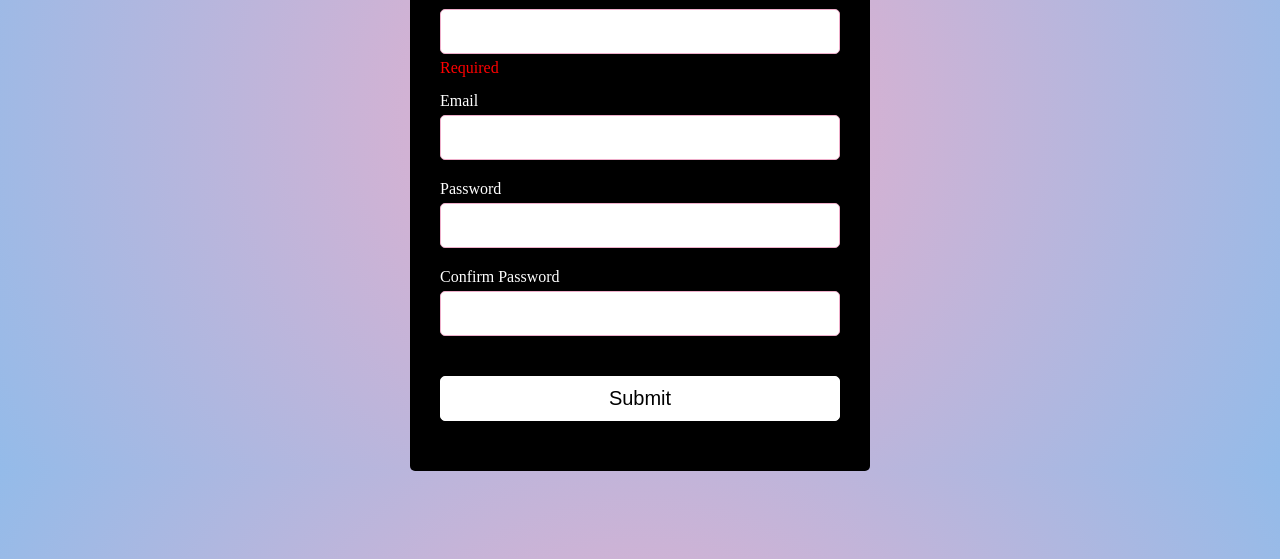
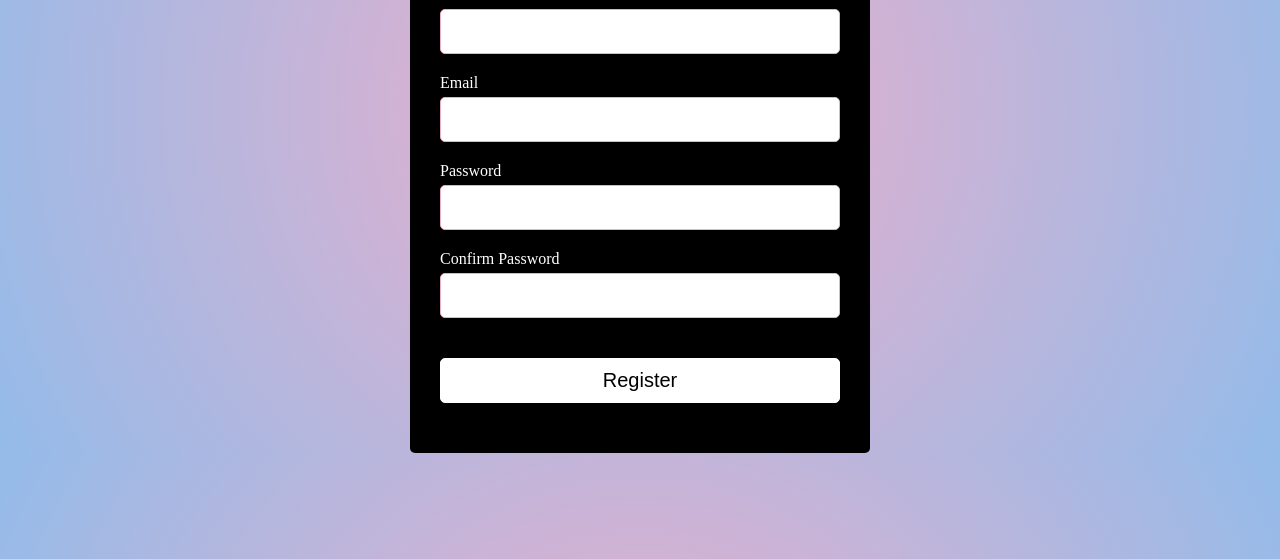
Before and after one commit to theharini/Login-Form-HTML-CSS-JS-, a plain HTML site: page index.html in a window 1280 px wide. Shown: the part 241-800 px from the top of the page. Drawn offline with Linux system fonts and the light colour scheme.

Commit message:
Add files via upload

```diff
--- a/index.html
+++ b/index.html
@@ -2,10 +2,11 @@
 <html lang="en">
 <head>
     <meta charset="UTF-8">
+    <meta http-equiv="X-UA-Compatible" content="IE=edge">
     <meta name="viewport" content="width=device-width, initial-scale=1.0">
     <link rel="stylesheet" href="style.css">
-    <script scr="Login.js" defer></script>
-    <title>Login Form</title>
+    <script src="app.js" defer></script>
+    <title>Register</title>
 </head>
 <body>
     <div class="container">
@@ -14,28 +15,24 @@
             <div class="input-group">
                 <label for="username">Username</label>
                 <input type="text" id="username" name="username">
-                <div class="error">Required</div>
-            </div>
-
-                <div class="input-group">
-                <label for="email">Email</label>
-                <input type="text" id="email" name="email">
                 <div class="error"></div>
             </div>
-
-                <div class="input-group">
+            <div class="input-group">
+                <label for="email">Email</label>
+                <input type="text" id="email" name="email" >
+                <div class="error"></div>
+            </div>
+            <div class="input-group">
                 <label for="password">Password</label>
                 <input type="password" id="password" name="password">
                 <div class="error"></div>
             </div>
-
-                <div class="input-group">
+            <div class="input-group">
                 <label for="cpassword">Confirm Password</label>
                 <input type="password" id="cpassword" name="cpassword">
                 <div class="error"></div>
             </div>
-
-            <button type="submit">Submit</button>
+            <button type="submit">Register</button>
         </form>
     </div>
 </body>
```
